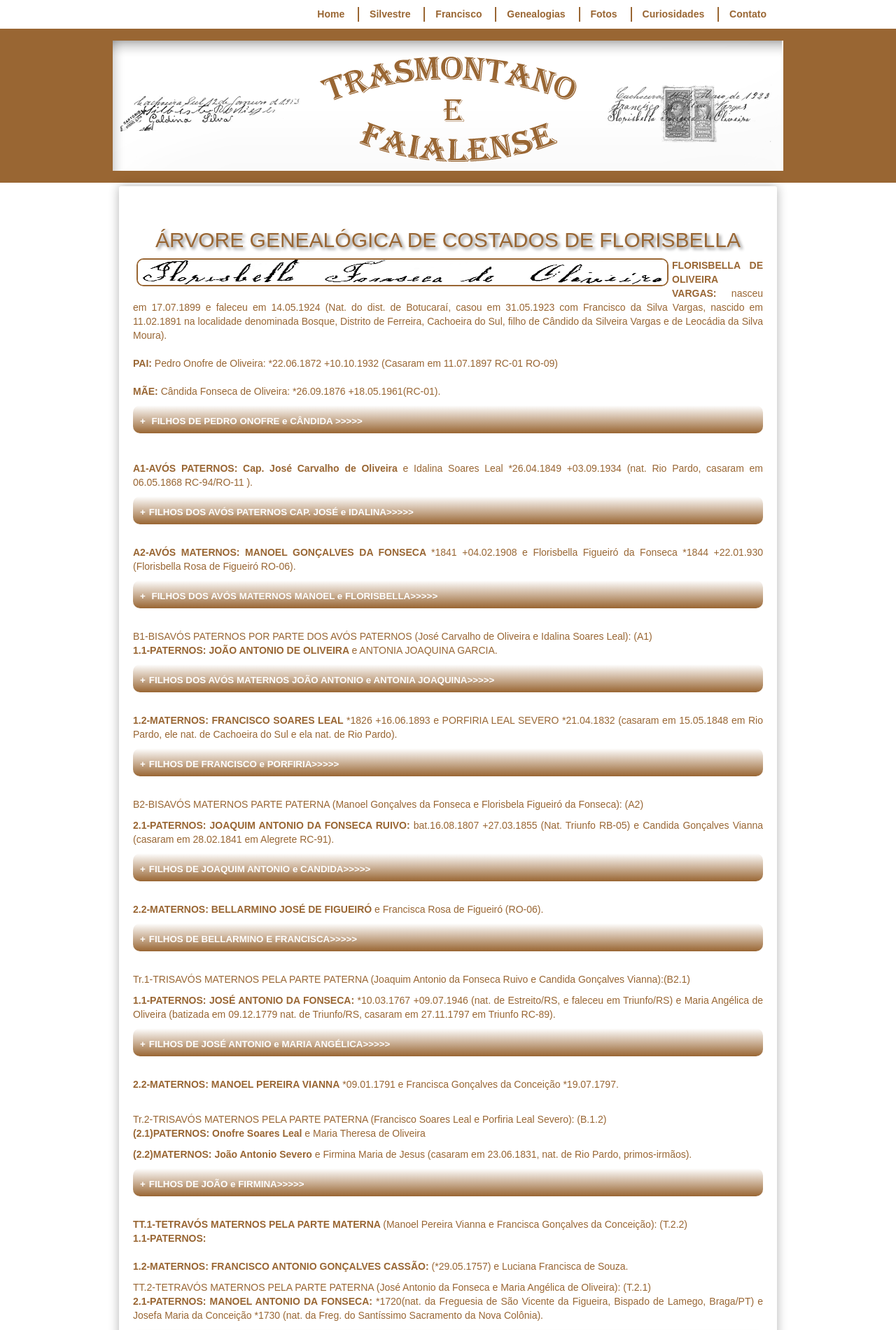
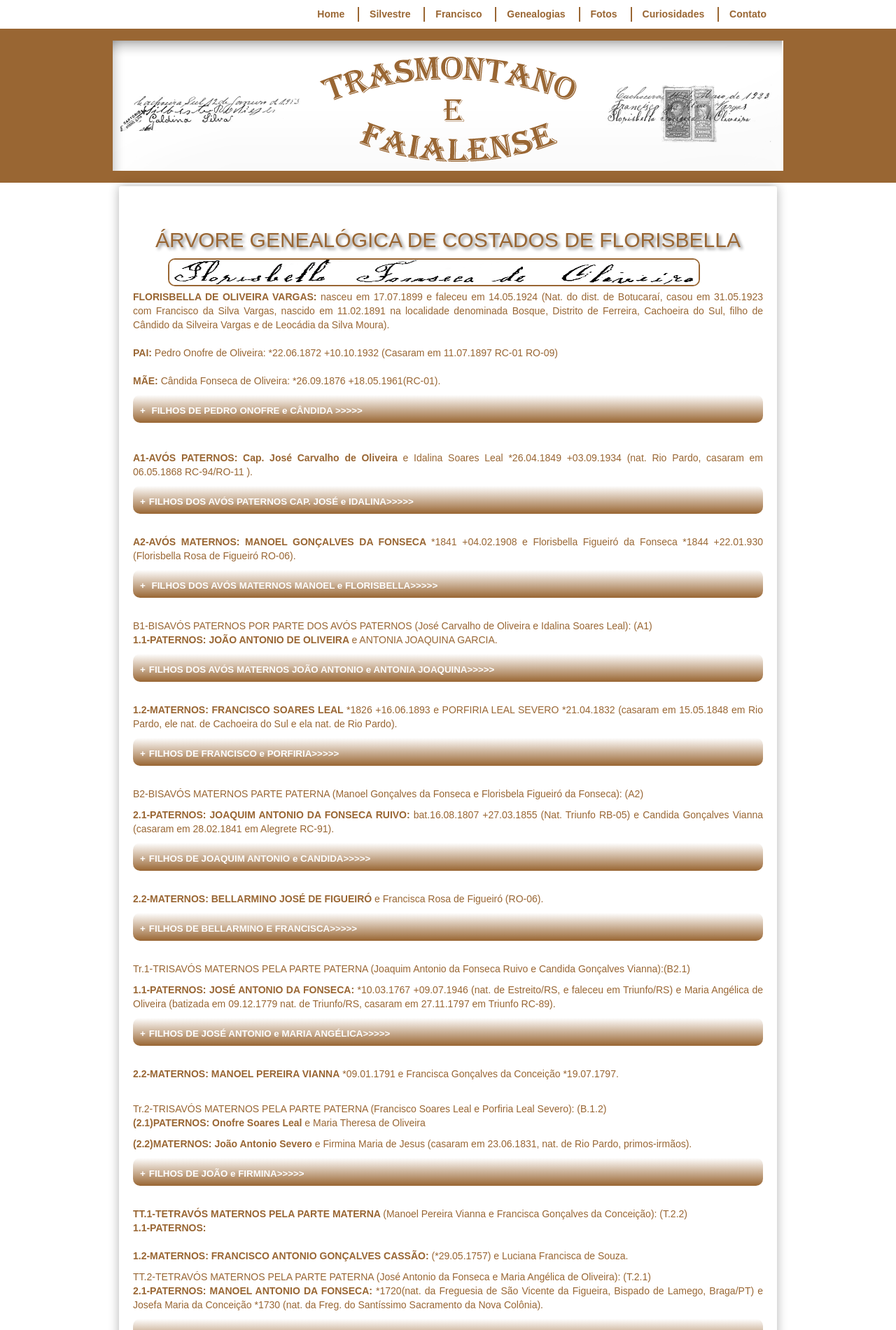
Before and after one commit to claudiovargas1955/claudiovargas1955.github.io, a Jekyll site: the page built from _pages/arvore-genealogica-de-costados-de-florisbella.html, in a window 1280 px wide. Shown: the top 1900 px of the page at 70% size. Built offline with Jekyll 4.4.1, drawn with Linux system fonts in a browser that asks for light colours; some web fonts are replaced.

Commit message:
Update arvore-genealogica-de-costados-de-florisbella.html

```diff
--- a/_pages/arvore-genealogica-de-costados-de-florisbella.html
+++ b/_pages/arvore-genealogica-de-costados-de-florisbella.html
@@ -28,7 +28,7 @@ title:  "ÁRVORE GENEALÓGICA DE COSTADOS DE FLORISBELLA"
                         background:linear-gradient(to bottom, #fff, #D3D3D3);
                         }
     .esq1{margin-right:5px;
-         margin-left:5px;
+         margin-left:50px;
          margin-bottom: 5px;
          border:#996633 solid 2px;
          border-radius: 10px;
```
